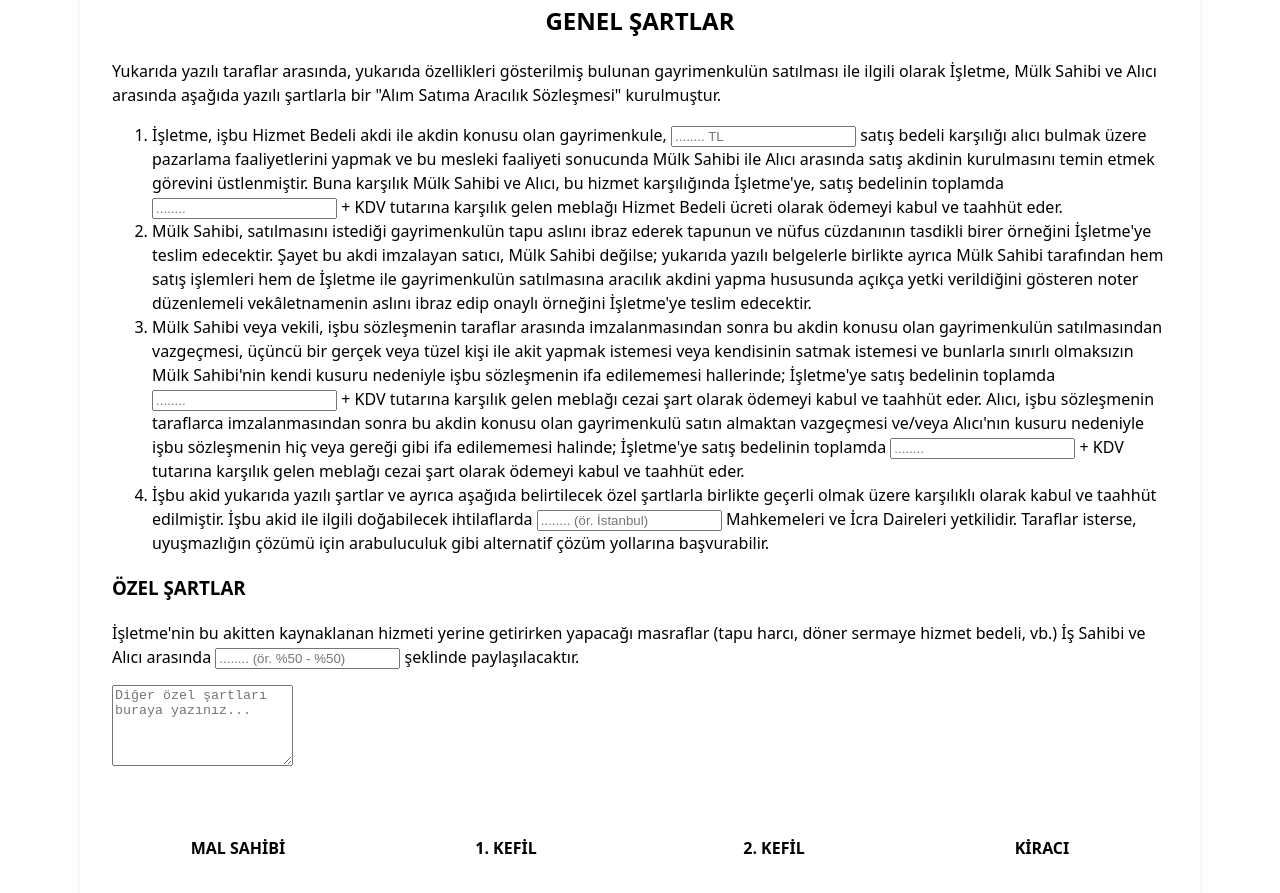
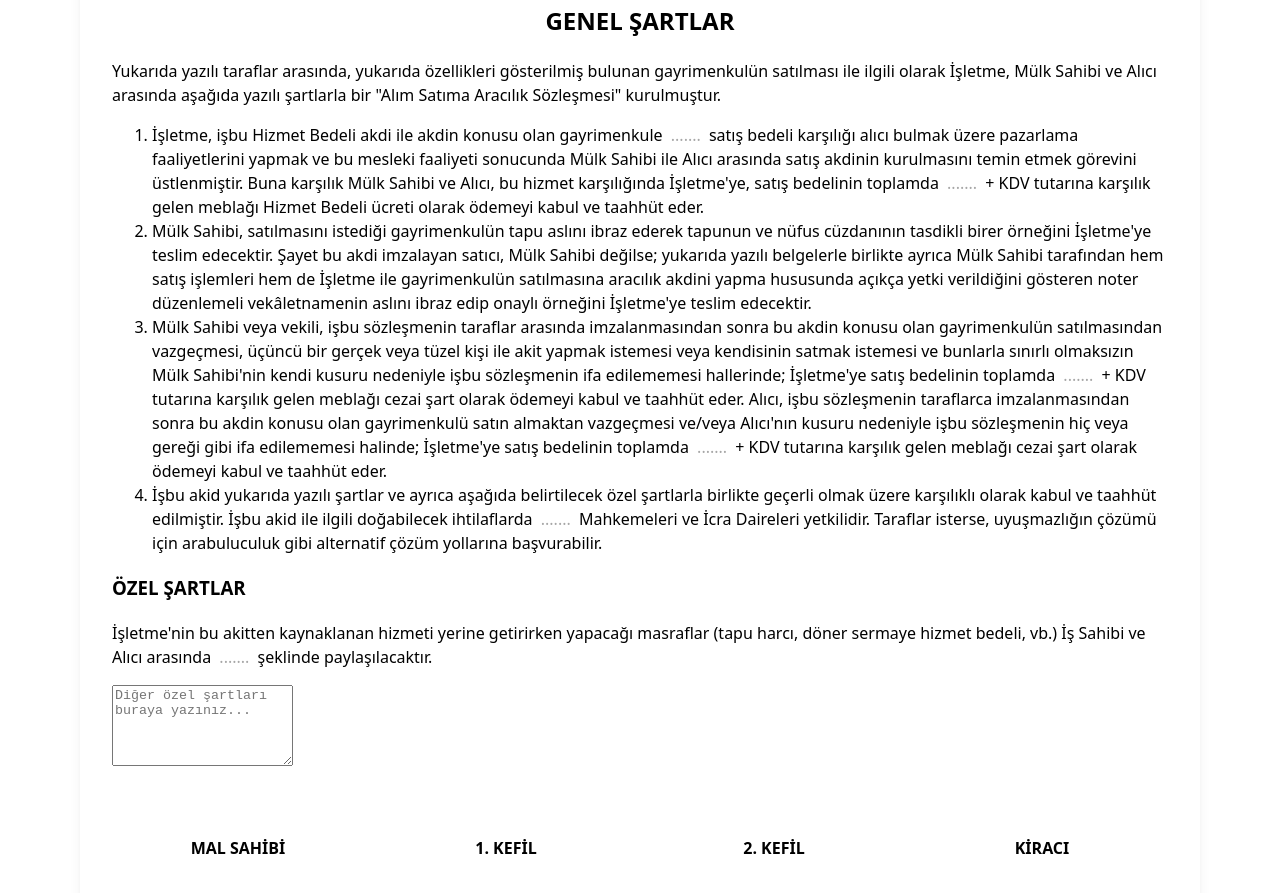
Before and after one commit to Mustafaserhatpeker/sozlesme-v2, a React (Vite) app in the folder sozlesme/: page /alim-satim-sozlesmesi in a window 1280 px wide. Shown: the part 2220-3113 px from the top of the page. Built offline with nearby package versions, Linux system fonts and the light colour scheme.

Commit message:
Refactor KiraSozlesmesi component: integrate InlineAutoWidthInput for dynamic input sizing, enhance input handling, and remove deprecated InlineInput component

```diff
--- a/sozlesme/src/AlimSatim-Sozlesmesi/AlimSatimSozlesmesi.css
+++ b/sozlesme/src/AlimSatim-Sozlesmesi/AlimSatimSozlesmesi.css
@@ -1,4 +1,3 @@
-
 .as-container{
   display:flex;
   flex-direction:column;
@@ -48,7 +47,6 @@
 .as-section-ul{
   list-style-type: none;
   padding-left:1.5rem;
-
 }
 .as-section-li{
   margin-bottom:0.5rem;
@@ -60,7 +58,6 @@
   gap: 0.5rem;
   padding: 0.5rem;
   border-bottom: 1px solid var(--muted-border);
-
 }
 .as-section-li-textarea{
   margin-bottom:0.5rem;
@@ -75,7 +72,6 @@
 }
 .as-section-li-textarea span{
   font-weight:600;
-
 }
 .as-section-li-textarea textarea{
   border: none;
@@ -88,7 +84,6 @@
 }
 .as-section-li span{
   font-weight:600;
-
 }
 .as-section-li input{
   border: none;
@@ -97,3 +92,32 @@
   box-sizing: border-box;
   outline: none;
 }
+
+/* Genel Şartlar inline inputları:
+   - içerik kadar genişler
+   - odakta hafif genişler
+   - outline/border/text-decoration yok
+   - çevre metinle aynı font ve boyut */
+.as-inline-input{
+  display:inline-block;
+  vertical-align:baseline;
+  width:auto;            /* gerçek genişlik JS ile ayarlanır */
+  min-width:30px;        /* başlangıç 30px */
+  max-width:100%;        /* satırda taşmamak için */
+  border:none;
+  outline:none;
+  background:transparent;
+  padding:0 0.25rem;     /* biraz nefes payı */
+  font:inherit;          /* yazı tipi ve boyut tutarlı */
+  line-height:inherit;
+  letter-spacing:inherit;
+  color:inherit;
+  text-decoration:none;
+  caret-color:currentColor;
+  transition:width 120ms ease;
+}
+
+/* placeholder rengi yumuşak olsun */
+.as-inline-input::placeholder{
+  color:rgba(0,0,0,0.35);
+}
--- a/sozlesme/src/AlimSatim-Sozlesmesi/AlimSatimSozlesmesi.tsx
+++ b/sozlesme/src/AlimSatim-Sozlesmesi/AlimSatimSozlesmesi.tsx
@@ -1,6 +1,7 @@
-import { useState, type JSX } from "react";
+import { useState, type JSX, type ChangeEvent } from "react";
 import "./AlimSatimSozlesmesi.css";
 import SignatureGrid from "./components/SıgnatureGrid";
+import InlineAutoWidthInput from "./components/InlıneAutoWithInput";
 
 function KiraSozlesmesi(): JSX.Element {
     // Form states (üst kısım)
@@ -35,27 +36,20 @@ function KiraSozlesmesi(): JSX.Element {
         tasinmazTapuBilgileri: "",
     });
 
-    // GENEL ŞARTLAR içindeki "....." alanlarının kullanıcı tarafından doldurulabilmesi için state
+    // GENEL ŞARTLAR içindeki "....." alanları için state
     const [genelSartlar, setGenelSartlar] = useState({
-        // 1. madde
         satisBedeliTL: "",
         hizmetBedeliTutar: "",
-
-        // 3. madde (Mülk Sahibi ve/veya Alıcı kusurundan doğan cezai şart tutarları)
         cezaiTutarMulksahibi: "",
         cezaiTutarAlici: "",
-
-        // 4. madde (Yetkili mahkeme/yer)
         yetkiliMahkemeYeri: "",
-
-        // Özel şartlar
         masrafPaylasimSekli: "",
         ozelSartlarMetni: "",
     });
 
     const onChange =
         (key: keyof typeof genelSartlar) =>
-            (e: React.ChangeEvent<HTMLInputElement | HTMLTextAreaElement>) => {
+            (e: ChangeEvent<HTMLInputElement | HTMLTextAreaElement>) => {
                 setGenelSartlar((prev) => ({ ...prev, [key]: e.target.value }));
             };
 
@@ -174,7 +168,7 @@ function KiraSozlesmesi(): JSX.Element {
             <div className="as-contract">
                 <h1 className="as-title">GENEL ŞARTLAR</h1>
 
-                {/* Giriş paragrafı (fotodaki metne göre) */}
+                {/* Giriş paragrafı */}
                 <p className="as-preamble">
                     Yukarıda yazılı taraflar arasında, yukarıda özellikleri gösterilmiş bulunan gayrimenkulün
                     satılması ile ilgili olarak İşletme, Mülk Sahibi ve Alıcı arasında aşağıda yazılı şartlarla
@@ -183,24 +177,22 @@ function KiraSozlesmesi(): JSX.Element {
 
                 <ol className="as-clauses">
                     <li>
-                        İşletme, işbu Hizmet Bedeli akdi ile akdin konusu olan gayrimenkule,&nbsp;
-                        <input
-                            className="as-inline-input"
-                            type="text"
+                        İşletme, işbu Hizmet Bedeli akdi ile akdin konusu olan gayrimenkule&nbsp;
+                        <InlineAutoWidthInput
                             placeholder="........ TL"
                             value={genelSartlar.satisBedeliTL}
-                            onChange={onChange("satisBedeliTL")}
+                            onChange={onChange("satisBedeliTL") as (e: ChangeEvent<HTMLInputElement>) => void}
+                            aria-label="Satış bedeli (TL)"
                         />
                         &nbsp;satış bedeli karşılığı alıcı bulmak üzere pazarlama faaliyetlerini yapmak ve bu
                         mesleki faaliyeti sonucunda Mülk Sahibi ile Alıcı arasında satış akdinin kurulmasını
                         temin etmek görevini üstlenmiştir. Buna karşılık Mülk Sahibi ve Alıcı, bu hizmet
                         karşılığında İşletme&apos;ye, satış bedelinin toplamda&nbsp;
-                        <input
-                            className="as-inline-input"
-                            type="text"
+                        <InlineAutoWidthInput
                             placeholder="........"
                             value={genelSartlar.hizmetBedeliTutar}
-                            onChange={onChange("hizmetBedeliTutar")}
+                            onChange={onChange("hizmetBedeliTutar") as (e: ChangeEvent<HTMLInputElement>) => void}
+                            aria-label="Hizmet bedeli oran/tutar"
                         />
                         &nbsp;+ KDV tutarına karşılık gelen meblağı Hizmet Bedeli ücreti olarak ödemeyi kabul ve
                         taahhüt eder.
@@ -221,24 +213,22 @@ function KiraSozlesmesi(): JSX.Element {
                         akit yapmak istemesi veya kendisinin satmak istemesi ve bunlarla sınırlı olmaksızın Mülk
                         Sahibi&apos;nin kendi kusuru nedeniyle işbu sözleşmenin ifa edilememesi hallerinde; İşletme&apos;ye
                         satış bedelinin toplamda&nbsp;
-                        <input
-                            className="as-inline-input"
-                            type="text"
+                        <InlineAutoWidthInput
                             placeholder="........"
                             value={genelSartlar.cezaiTutarMulksahibi}
-                            onChange={onChange("cezaiTutarMulksahibi")}
+                            onChange={onChange("cezaiTutarMulksahibi") as (e: ChangeEvent<HTMLInputElement>) => void}
+                            aria-label="Mülk sahibi cezai şart"
                         />
                         &nbsp;+ KDV tutarına karşılık gelen meblağı cezai şart olarak ödemeyi kabul ve taahhüt
                         eder. Alıcı, işbu sözleşmenin taraflarca imzalanmasından sonra bu akdin konusu olan
                         gayrimenkulü satın almaktan vazgeçmesi ve/veya Alıcı&apos;nın kusuru nedeniyle işbu
                         sözleşmenin hiç veya gereği gibi ifa edilememesi halinde; İşletme&apos;ye satış bedelinin
                         toplamda&nbsp;
-                        <input
-                            className="as-inline-input"
-                            type="text"
+                        <InlineAutoWidthInput
                             placeholder="........"
                             value={genelSartlar.cezaiTutarAlici}
-                            onChange={onChange("cezaiTutarAlici")}
+                            onChange={onChange("cezaiTutarAlici") as (e: ChangeEvent<HTMLInputElement>) => void}
+                            aria-label="Alıcı cezai şart"
                         />
                         &nbsp;+ KDV tutarına karşılık gelen meblağı cezai şart olarak ödemeyi kabul ve taahhüt
                         eder.
@@ -248,12 +238,11 @@ function KiraSozlesmesi(): JSX.Element {
                         İşbu akid yukarıda yazılı şartlar ve ayrıca aşağıda belirtilecek özel şartlarla birlikte
                         geçerli olmak üzere karşılıklı olarak kabul ve taahhüt edilmiştir. İşbu akid ile ilgili
                         doğabilecek ihtilaflarda&nbsp;
-                        <input
-                            className="as-inline-input"
-                            type="text"
+                        <InlineAutoWidthInput
                             placeholder="........ (ör. İstanbul)"
                             value={genelSartlar.yetkiliMahkemeYeri}
-                            onChange={onChange("yetkiliMahkemeYeri")}
+                            onChange={onChange("yetkiliMahkemeYeri") as (e: ChangeEvent<HTMLInputElement>) => void}
+                            aria-label="Yetkili mahkeme/yer"
                         />
                         &nbsp;Mahkemeleri ve İcra Daireleri yetkilidir. Taraflar isterse, uyuşmazlığın çözümü
                         için arabuluculuk gibi alternatif çözüm yollarına başvurabilir.
@@ -265,12 +254,11 @@ function KiraSozlesmesi(): JSX.Element {
                     <p>
                         İşletme&apos;nin bu akitten kaynaklanan hizmeti yerine getirirken yapacağı masraflar (tapu
                         harcı, döner sermaye hizmet bedeli, vb.) İş Sahibi ve Alıcı arasında&nbsp;
-                        <input
-                            className="as-inline-input"
-                            type="text"
+                        <InlineAutoWidthInput
                             placeholder="........ (ör. %50 - %50)"
                             value={genelSartlar.masrafPaylasimSekli}
-                            onChange={onChange("masrafPaylasimSekli")}
+                            onChange={onChange("masrafPaylasimSekli") as (e: ChangeEvent<HTMLInputElement>) => void}
+                            aria-label="Masraf paylaşım şekli"
                         />
                         &nbsp;şeklinde paylaşılacaktır.
                     </p>
--- /dev/null
+++ b/sozlesme/src/AlimSatim-Sozlesmesi/components/InlıneAutoWithInput.tsx
@@ -0,0 +1,109 @@
+import React, { useEffect, useMemo, useRef, useState } from "react";
+
+type InlineAutoWidthInputProps = Omit<
+    React.InputHTMLAttributes<HTMLInputElement>,
+    "type" | "value" | "onChange"
+> & {
+    value: string;
+    onChange: (e: React.ChangeEvent<HTMLInputElement>) => void;
+    minWidthPx?: number;   // default 30
+    focusBumpPx?: number;  // default 10
+    extraPaddingPx?: number; // internal padding to add, default 6
+};
+
+/**
+ * An inline input that auto-sizes to its content.
+ * - Starts at minWidthPx (default 30px)
+ * - On focus, increases width slightly by focusBumpPx (default 10px)
+ * - No outline, border, or text decoration
+ * - Inherits font properties from parent to perfectly match surrounding text
+ */
+const InlineAutoWidthInput: React.FC<InlineAutoWidthInputProps> = ({
+    className,
+    value,
+    onChange,
+    placeholder,
+    minWidthPx = 30,
+    focusBumpPx = 10,
+    extraPaddingPx = 6,
+    style,
+    ...rest
+}) => {
+    const inputRef = useRef<HTMLInputElement>(null);
+    const sizerRef = useRef<HTMLSpanElement>(null);
+    const [focused, setFocused] = useState(false);
+    const [width, setWidth] = useState<number>(minWidthPx);
+
+    const mergedClassName = useMemo(
+        () => ["as-inline-input", className].filter(Boolean).join(" "),
+        [className]
+    );
+
+    const measure = () => {
+        const span = sizerRef.current;
+        if (!span) return;
+
+        // When empty, stay at minWidth. We only measure actual value content.
+        const content = value ?? "";
+        span.textContent = content.length > 0 ? content : "";
+
+        // Ensure the mirror span uses the same fonts as the input
+        const measured = Math.ceil(span.getBoundingClientRect().width);
+        const baseWidth = Math.max(minWidthPx, measured + extraPaddingPx);
+        const focusWidth = focused ? baseWidth + focusBumpPx : baseWidth;
+
+        setWidth(focusWidth);
+    };
+
+    useEffect(() => {
+        measure();
+        // eslint-disable-next-line react-hooks/exhaustive-deps
+    }, [value, focused]);
+
+    useEffect(() => {
+        // Re-measure once fonts are ready (safety in case of web fonts)
+        const handle = window.setTimeout(() => measure(), 0);
+        return () => window.clearTimeout(handle);
+        // eslint-disable-next-line react-hooks/exhaustive-deps
+    }, []);
+
+    return (
+        <>
+            {/* Hidden mirror to measure content width */}
+            <span
+                ref={sizerRef}
+                aria-hidden="true"
+                style={{
+                    position: "absolute",
+                    visibility: "hidden",
+                    whiteSpace: "pre",
+                    font: "inherit",
+                    letterSpacing: "inherit",
+                    lineHeight: "inherit",
+                    padding: 0,
+                    margin: 0,
+                    border: 0,
+                }}
+            />
+            <input
+                ref={inputRef}
+                type="text"
+                value={value}
+                onChange={onChange}
+                placeholder={placeholder}
+                className={mergedClassName}
+                onFocus={() => setFocused(true)}
+                onBlur={() => setFocused(false)}
+                style={{
+                    ...style,
+                    width: `${width}px`,
+                    minWidth: `${minWidthPx}px`,
+                    maxWidth: "100%",
+                }}
+                {...rest}
+            />
+        </>
+    );
+};
+
+export default InlineAutoWidthInput;
```
Also changed, not shown: sozlesme/src/AlimSatim-Sozlesmesi/components/InlıneInput.tsx (deleted, +0 -31 lines).
